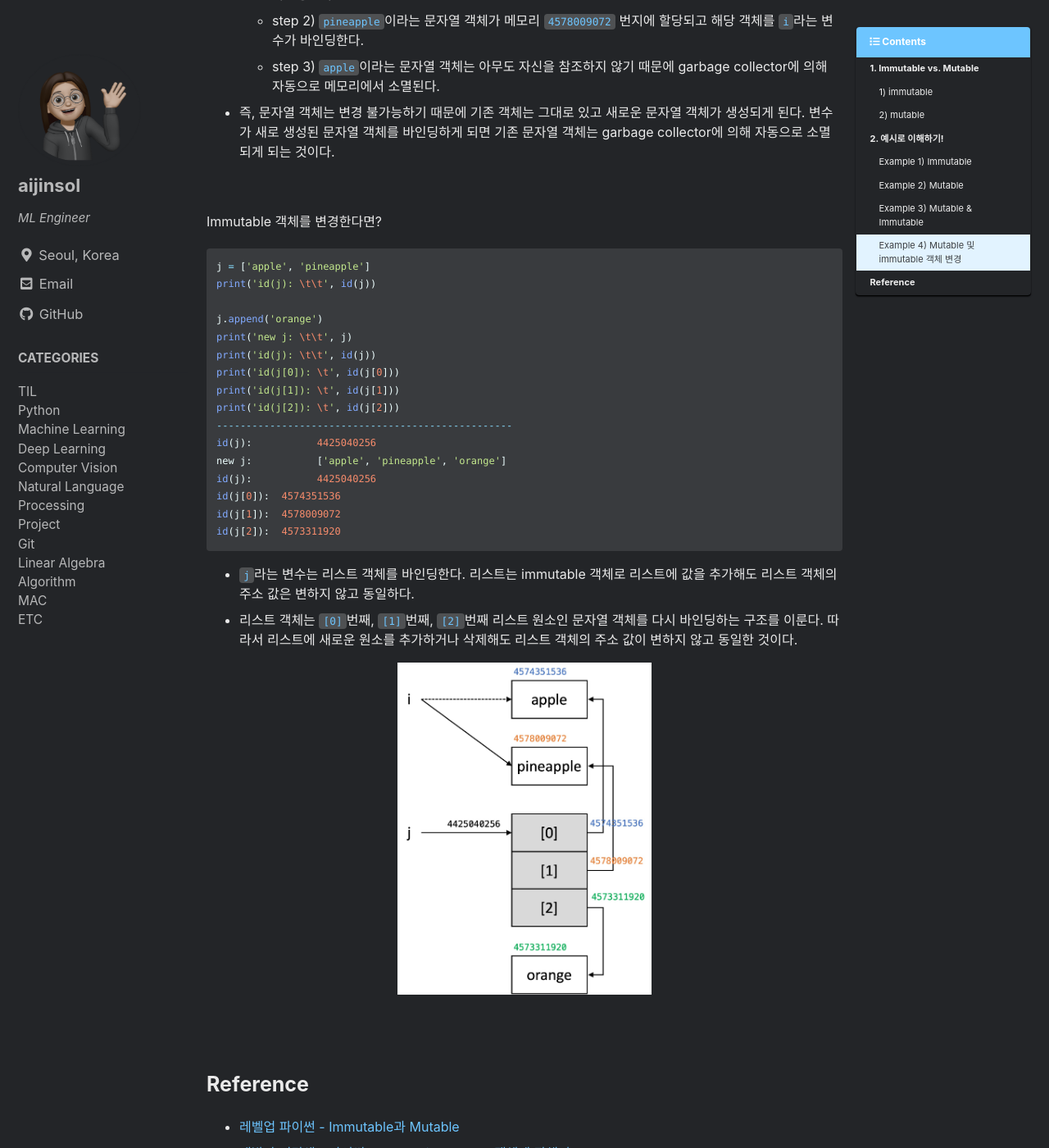
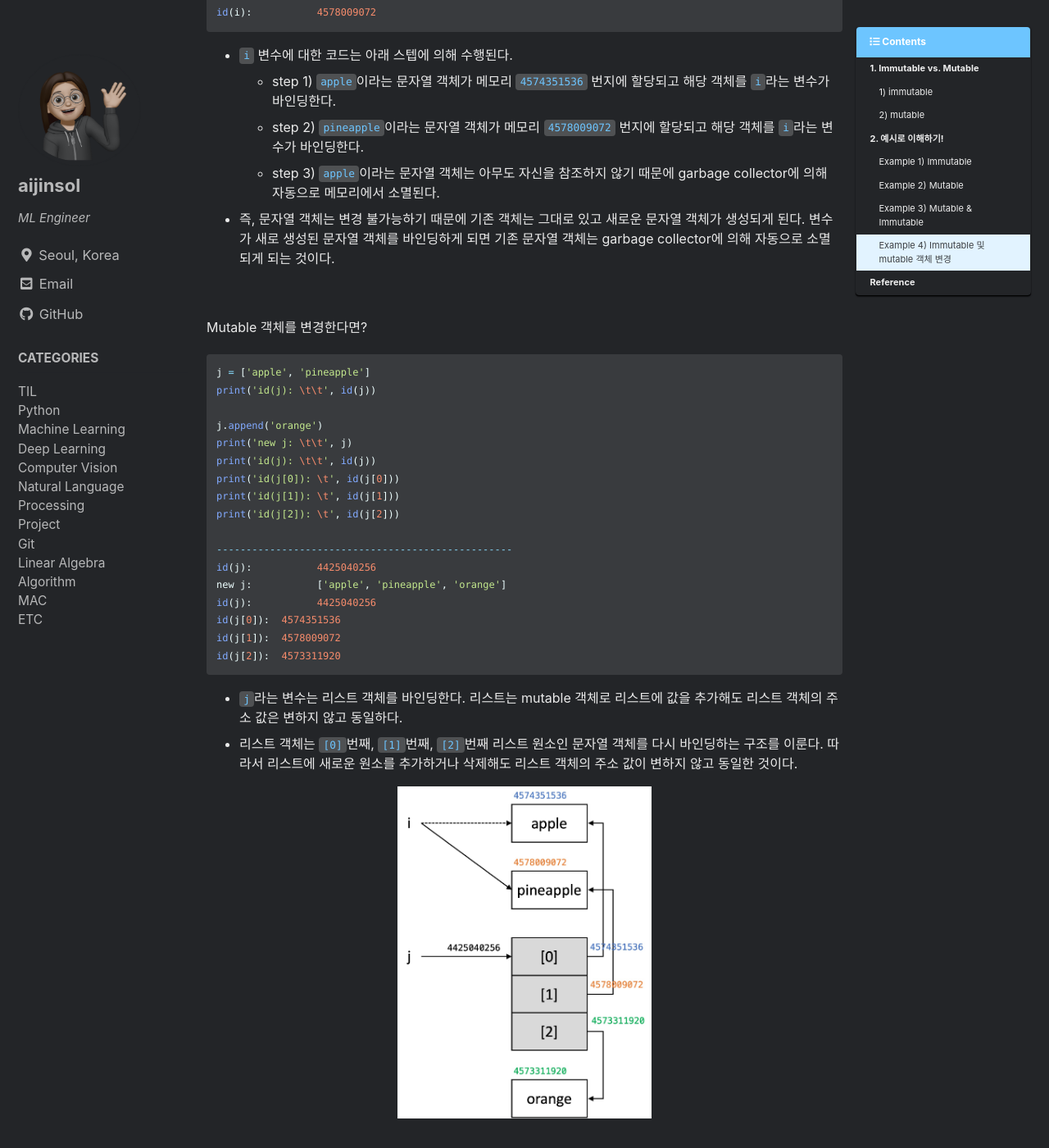
Before and after one commit to aijinsol/aijinsol.github.io, a Jekyll site: the page built from _posts/2023-02-17-immutable_mutable.md, in a window 1280 px wide and 1400 px high, scrolled down 4750 px. Shown: the whole window at 82% size. Built offline with Jekyll 4.4.1, drawn with Linux system fonts in a browser that asks for light colours; cached includes are drawn as plain includes; comment, search, counter and statistics services are not loaded; some of the changed text lies outside the part shown.

Commit message:
docs: fix typos

````diff
--- a/_posts/2023-02-16-immutable_mutable.md
+++ b/_posts/2023-02-17-immutable_mutable.md
@@ -45,7 +45,7 @@ id(c): 		 4348906832
 ```
 + Immutable한 객체는 값이 같은 경우, 변수에 상관없이 동일한 주소를 참조한다.
 
-![image01](/assets/images//2023-02-17-immutable_mutable_01.jpg){: .align-center}{: width="40%" height="40%"}
+![image01](/assets/images/2023-02-17-immutable_mutable_01.jpg){: .align-center}{: width="40%" height="40%"}
 
 <br>
 
@@ -54,13 +54,14 @@ c += 1
 
 print('new c: \t\t', c)
 print('id(c): \t\t', id(c))
+
 --------------------------------------------------
 new c: 		 101
 id(c): 		 4348906864
 ```
 + Immutable한 객체는 값이 다른 경우, 새로운 주소에 객체를 생성하여 참조하게 된다.
 
-![image02](/assets/images//2023-02-17-immutable_mutable_02.jpg){: .align-center}{: width="40%" height="40%"}
+![image02](/assets/images/2023-02-17-immutable_mutable_02.jpg){: .align-center}{: width="40%" height="40%"}
 
 <br>
 
@@ -74,6 +75,7 @@ f = [1, 2, 3]
 print('id(d): \t\t', id(d))
 print('id(e): \t\t', id(e))
 print('id(f): \t\t', id(f))
+
 --------------------------------------------------
 id(d): 		 4669765312
 id(e): 		 4669522240
@@ -81,7 +83,7 @@ id(f): 		 4425056128
 ```
 + Mutable한 객체는 값이 같은 경우에도 모든 객체를 각각 생성해서 참조한다.
 
-![image03](/assets/images//2023-02-17-immutable_mutable_03.jpg){: .align-center}{: width="40%" height="40%"}
+![image03](/assets/images/2023-02-17-immutable_mutable_03.jpg){: .align-center}{: width="40%" height="40%"}
 
 <br>
 
@@ -90,6 +92,7 @@ f.append(4)
 
 print('new f: \t\t', f)
 print('id(f): \t\t', id(f))
+
 --------------------------------------------------
 new f: 		 [1, 2, 3, 4]
 id(f): 		 4425056128
@@ -110,6 +113,7 @@ print('id(g): \t\t', id(g))
 print('id(h): \t\t', id(h))
 print('id(h[0]): \t', id(h[0]))
 print('id(h[1]): \t', id(h[1]))
+
 --------------------------------------------------
 id(g): 		 4426431088
 id(h): 		 4669503552
@@ -118,17 +122,18 @@ id(h[1]):  4369162480
 ```
 + `g` 변수가 바인딩하는 문자열 객체 `hello`와 h 리스트의 `[0]`번째 원소가 바인딩하는 문자열 `hello`는 동일한 객체! 주소 값을 확인해보면 두 같은 객체임을 알 수 있다.
 
-![image05](/assets/images//2023-02-17-immutable_mutable_05.jpg){: .align-center}{: width="40%" height="40%"}
+![image05](/assets/images/2023-02-17-immutable_mutable_05.jpg){: .align-center}{: width="40%" height="40%"}
 
 <br>
 
-## Example 4) Mutable 및 immutable 객체 변경
+## Example 4) Immutable 및 mutable 객체 변경
 
-Mutable 객체를 변경한다면?
+Immutable 객체를 변경한다면?
 
 ```python
 i = 'apple'
 print('id(i): \t\t', id(i))
+
 --------------------------------------------------
 id(i): 		 4574351536
 ```
@@ -136,6 +141,7 @@ id(i): 		 4574351536
 ```python
 i = 'pineapple'
 print('id(i): \t\t', id(i))
+
 --------------------------------------------------
 id(i): 		 4578009072
 ```
@@ -148,7 +154,7 @@ id(i): 		 4578009072
 
 <br>
 
-Immutable 객체를 변경한다면?
+Mutable 객체를 변경한다면?
 
 ```python
 j = ['apple', 'pineapple']
@@ -160,6 +166,7 @@ print('id(j): \t\t', id(j))
 print('id(j[0]): \t', id(j[0]))
 print('id(j[1]): \t', id(j[1]))
 print('id(j[2]): \t', id(j[2]))
+
 --------------------------------------------------
 id(j): 		 4425040256
 new j: 		 ['apple', 'pineapple', 'orange']
@@ -168,7 +175,7 @@ id(j[0]):  4574351536
 id(j[1]):  4578009072
 id(j[2]):  4573311920
 ```
-+ `j`라는 변수는 리스트 객체를 바인딩한다. 리스트는 immutable 객체로 리스트에 값을 추가해도 리스트 객체의 주소 값은 변하지 않고 동일하다.
++ `j`라는 변수는 리스트 객체를 바인딩한다. 리스트는 mutable 객체로 리스트에 값을 추가해도 리스트 객체의 주소 값은 변하지 않고 동일하다.
 + 리스트 객체는 `[0]`번째, `[1]`번째, `[2]`번째 리스트 원소인 문자열 객체를 다시 바인딩하는 구조를 이룬다. 따라서 리스트에 새로운 원소를 추가하거나 삭제해도 리스트 객체의 주소 값이 변하지 않고 동일한 것이다.
 
 ![image06](/assets/images/2023-02-17-immutable_mutable_06.jpg){: .align-center}{: width="40%" height="40%"}
````
Also changed, not shown: _posts/2023-02-18-global_local_variables.md (added), assets/images/2023-02-18-global_local_variable-01.jpg (added).
